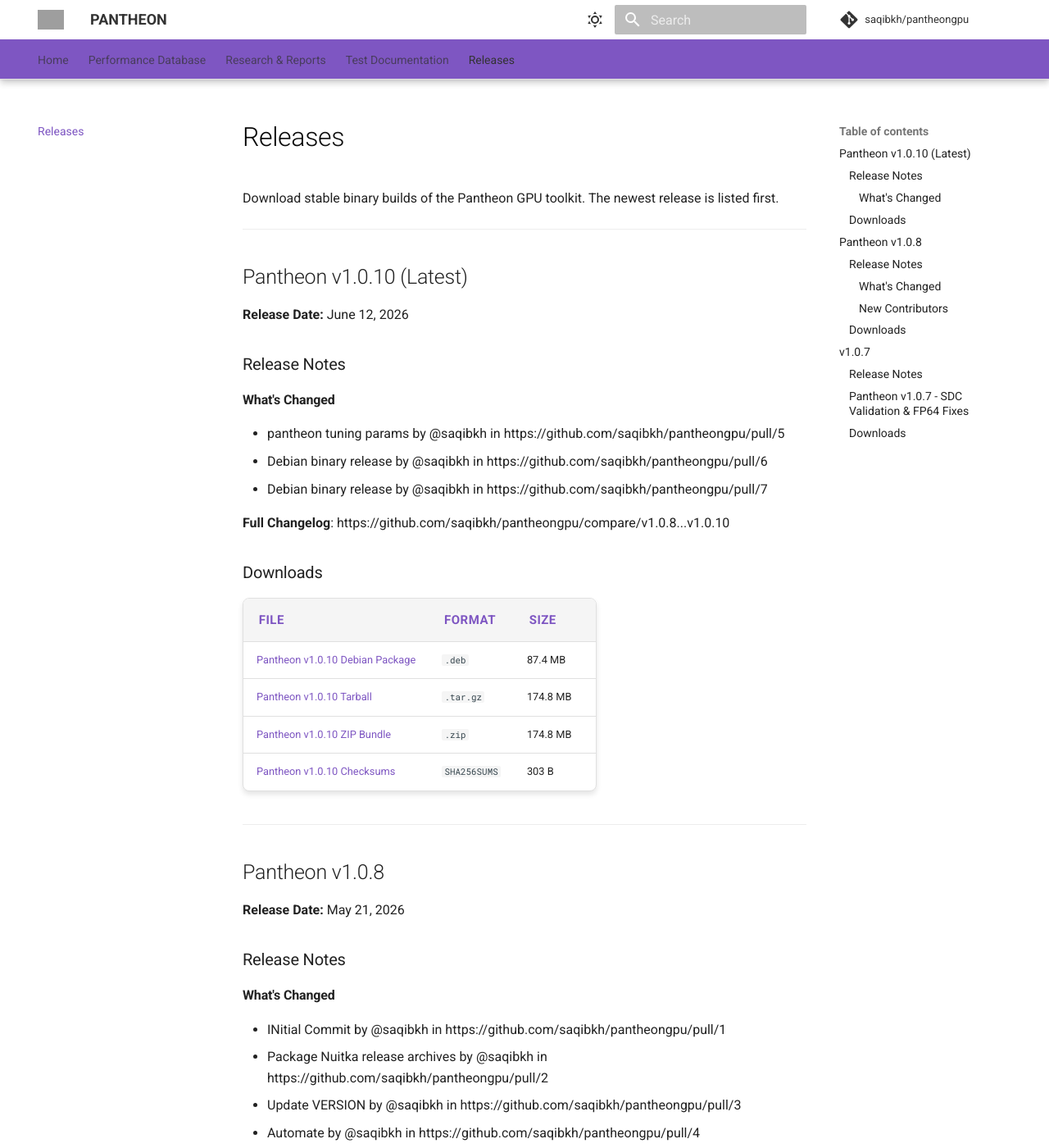
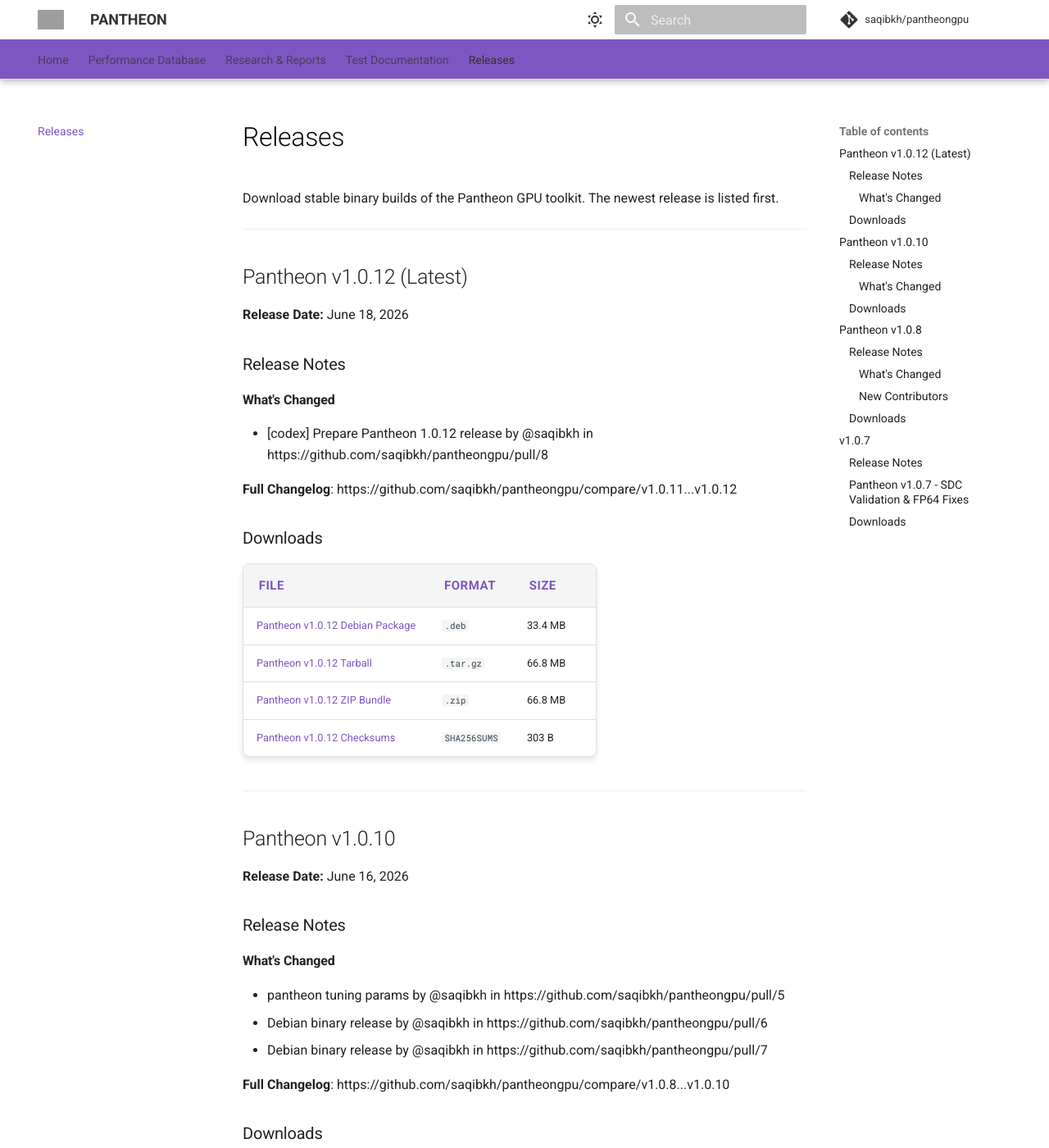
Before and after one commit to saqibkh/pantheongpu_website, an MkDocs documentation site: the page built from docs/release.md, in a window 1280 px wide and 1400 px high. Shown: the whole window at 82% size. Built offline with MkDocs 1.6.1 and Material for MkDocs 9.7.7, drawn with Linux system fonts in a browser that asks for light colours; a script that is not in the unit is left out; comment, search, counter and statistics services are not loaded; grey boxes are pictures that could not be loaded.

Commit message:
Update release page for v1.0.12

```diff
--- a/docs/release.md
+++ b/docs/release.md
@@ -4,8 +4,28 @@ Download stable binary builds of the Pantheon GPU toolkit. The newest release is
 
 ---
 
-## Pantheon v1.0.10 (Latest)
-**Release Date:** June 12, 2026
+## Pantheon v1.0.12 (Latest)
+**Release Date:** June 18, 2026
+
+### Release Notes
+#### What's Changed
+* [codex] Prepare Pantheon 1.0.12 release by @saqibkh in https://github.com/saqibkh/pantheongpu/pull/8
+
+
+**Full Changelog**: https://github.com/saqibkh/pantheongpu/compare/v1.0.11...v1.0.12
+
+### Downloads
+| File | Format | Size |
+| :--- | :--- | :--- |
+| [Pantheon v1.0.12 Debian Package](https://github.com/saqibkh/pantheongpu_website/releases/download/v1.0.12/pantheongpu_1.0.12_amd64.deb) | `.deb` | 33.4 MB |
+| [Pantheon v1.0.12 Tarball](https://github.com/saqibkh/pantheongpu_website/releases/download/v1.0.12/pantheongpu_1.0.12_amd64.tar.gz) | `.tar.gz` | 66.8 MB |
+| [Pantheon v1.0.12 ZIP Bundle](https://github.com/saqibkh/pantheongpu_website/releases/download/v1.0.12/pantheongpu_1.0.12_amd64.zip) | `.zip` | 66.8 MB |
+| [Pantheon v1.0.12 Checksums](https://github.com/saqibkh/pantheongpu_website/releases/download/v1.0.12/SHA256SUMS) | `SHA256SUMS` | 303 B |
+
+---
+
+## Pantheon v1.0.10
+**Release Date:** June 16, 2026
 
 ### Release Notes
 #### What's Changed
```
